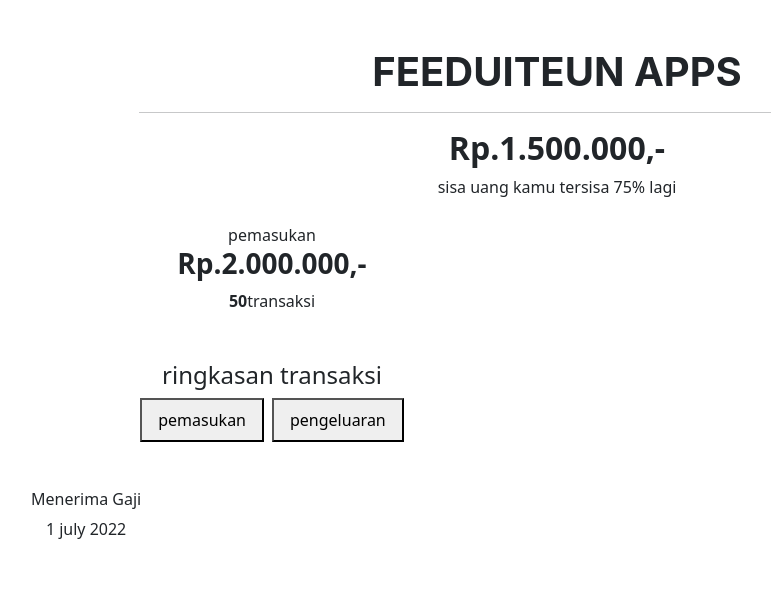
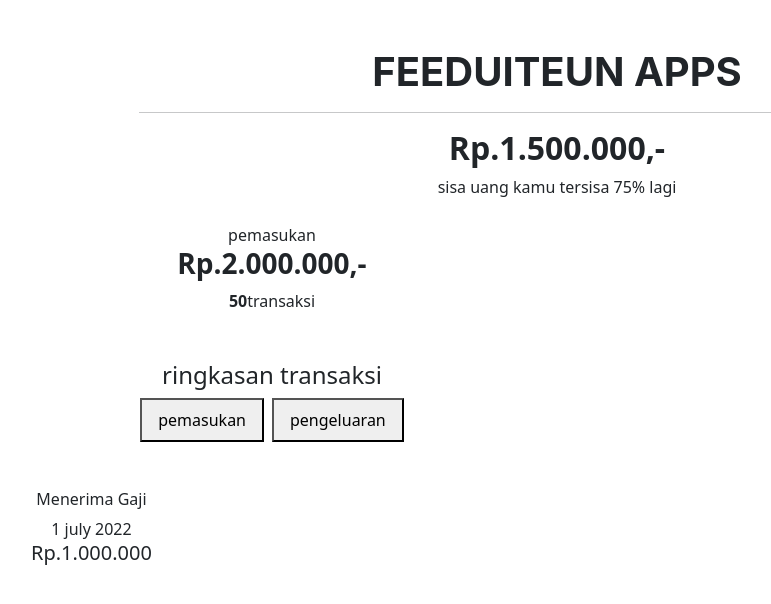
Before and after one commit to lssport/Feeduiteun.git.io, a React (Create React App) app: page / in a window 1280 px wide. Shown: the top 604 px of the page, without its empty margins (83-854 px from the left). Built offline with nearby package versions, Linux system fonts and the light colour scheme.

Commit message:
1 file modified

```diff
--- a/src/App.js
+++ b/src/App.js
@@ -1,6 +1,7 @@
 import React from "react";
 import "./style.css";
 import "bootstrap/dist/css/bootstrap.min.css";
+
 class App extends React.Component {
 constructor() {
  super();
@@ -40,6 +41,7 @@ render() {
   <div className='transaction ms-2 d-flex-column'>
     <h6>Menerima Gaji</h6>
     <span className='title-sm'>1 july 2022</span>
+    <h5 className='money'>Rp.1.000.000</h5>
     </div>
   </div> </div></div></div> </div> </div>
    </div> </div> </div> </div> </div></div>
```
